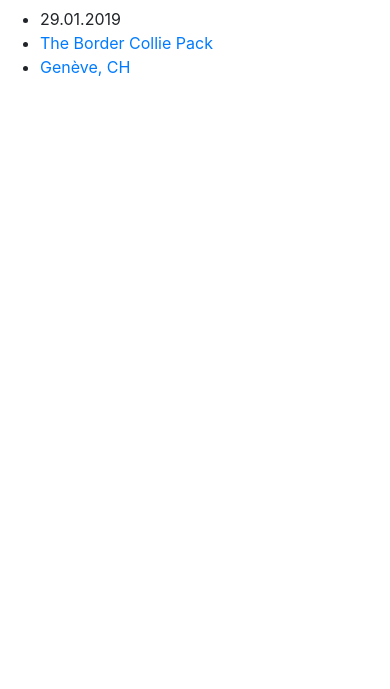
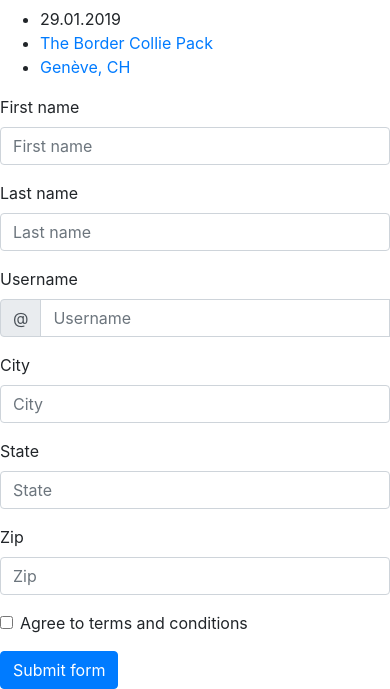
Before and after one commit to Anjuide/instadog.ch, a PHP site: page /articles.php in a window 390 px wide. Shown: the part 388-1077 px from the top of the page. Before the commit the page ends 464 px from the top, so only its background shows below. Run offline with PHP 8.4, Linux system fonts and the light colour scheme; some libraries are stand-ins or nearby versions.

Commit message:
Test articles.php

```diff
--- a/articles.php
+++ b/articles.php
@@ -17,7 +17,92 @@ include "header.php"
 
 		</ul>
 	</div>
+    <form class="needs-validation" novalidate>
+  <div class="form-row">
+    <div class="col-md-4 mb-3">
+      <label for="validationCustom01">First name</label>
+      <input type="text" class="form-control" id="validationCustom01" placeholder="First name" value="" required>
+      <div class="valid-feedback">
+        Looks good!
+      </div>
+    </div>
+    <div class="col-md-4 mb-3">
+      <label for="validationCustom02">Last name</label>
+      <input type="text" class="form-control" id="validationCustom02" placeholder="Last name" value="" required>
+      <div class="valid-feedback">
+        Looks good!
+      </div>
+    </div>
+    <div class="col-md-4 mb-3">
+      <label for="validationCustomUsername">Username</label>
+      <div class="input-group">
+        <div class="input-group-prepend">
+          <span class="input-group-text" id="inputGroupPrepend">@</span>
+        </div>
+        <input type="text" class="form-control" id="validationCustomUsername" placeholder="Username" aria-describedby="inputGroupPrepend" required>
+        <div class="invalid-feedback">
+          Please choose a username.
+        </div>
+      </div>
+    </div>
+  </div>
+  <div class="form-row">
+    <div class="col-md-6 mb-3">
+      <label for="validationCustom03">City</label>
+      <input type="text" class="form-control" id="validationCustom03" placeholder="City" required>
+      <div class="invalid-feedback">
+        Please provide a valid city.
+      </div>
+    </div>
+    <div class="col-md-3 mb-3">
+      <label for="validationCustom04">State</label>
+      <input type="text" class="form-control" id="validationCustom04" placeholder="State" required>
+      <div class="invalid-feedback">
+        Please provide a valid state.
+      </div>
+    </div>
+    <div class="col-md-3 mb-3">
+      <label for="validationCustom05">Zip</label>
+      <input type="text" class="form-control" id="validationCustom05" placeholder="Zip" required>
+      <div class="invalid-feedback">
+        Please provide a valid zip.
+      </div>
+    </div>
+  </div>
+  <div class="form-group">
+    <div class="form-check">
+      <input class="form-check-input" type="checkbox" value="" id="invalidCheck" required>
+      <label class="form-check-label" for="invalidCheck">
+        Agree to terms and conditions
+      </label>
+      <div class="invalid-feedback">
+        You must agree before submitting.
+      </div>
+    </div>
+  </div>
+  <button class="btn btn-primary" type="submit">Submit form</button>
+</form>
 
+<script>
+// Example starter JavaScript for disabling form submissions if there are invalid fields
+(function() {
+  'use strict';
+  window.addEventListener('load', function() {
+    // Fetch all the forms we want to apply custom Bootstrap validation styles to
+    var forms = document.getElementsByClassName('needs-validation');
+    // Loop over them and prevent submission
+    var validation = Array.prototype.filter.call(forms, function(form) {
+      form.addEventListener('submit', function(event) {
+        if (form.checkValidity() === false) {
+          event.preventDefault();
+          event.stopPropagation();
+        }
+        form.classList.add('was-validated');
+      }, false);
+    });
+  }, false);
+})();
+</script>
 <!-- <div class="container">
     <h1>Ce chien monté sur ressort vous contaminera avec sa joie de vivre</h1>
     <div class="row">
```
